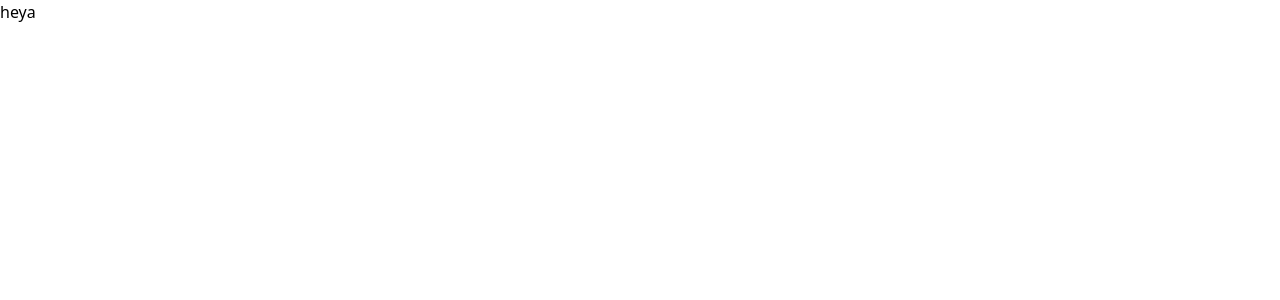
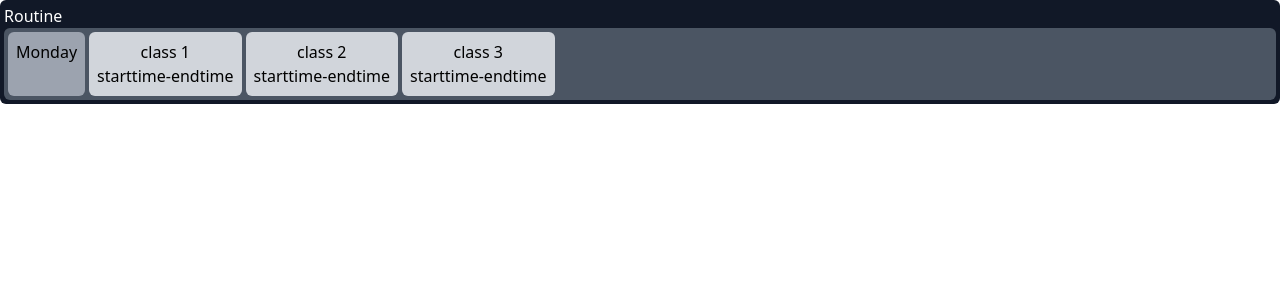
Before and after one commit to spiritinchains/slotr-frontend, a React (Create React App) app: page / in a window 1280 px wide. Shown: the top 300 px of the page. Built offline with nearby package versions, Linux system fonts and the light colour scheme.

Commit message:
Implement completely basic components

```diff
--- a/src/App.tsx
+++ b/src/App.tsx
@@ -1,9 +1,19 @@
-import React from 'react';
+import React from "react";
 
-function App() {
+import Timetable from "./components/Timetable";
+import Row from "./components/Row";
+import Timeslot from "./components/Timeslot";
+
+const App = () => {
   return (
-    <div>heya</div>
+  <Timetable>
+    <Row title="Monday">
+      <Timeslot title="class 1" />
+      <Timeslot title="class 2" />
+      <Timeslot title="class 3" />
+    </Row>
+  </Timetable>
   );
-}
+};
 
 export default App;
--- /dev/null
+++ b/src/components/Row.tsx
@@ -0,0 +1,10 @@
+const Row = (props: any) => {
+  return (
+    <div className="minicard-row bg-gray-600 flex">
+      <div className="minicard bg-gray-400 align-middle">{props.title}</div>
+      {props.children}
+    </div>
+  );
+};
+
+export default Row;
--- /dev/null
+++ b/src/components/Timeslot.tsx
@@ -0,0 +1,10 @@
+const Timeslot = (props: any) => {
+  return (
+    <div className="minicard bg-gray-300">
+      {props.title} <br/>
+      starttime-endtime
+    </div>
+  );
+};
+
+export default Timeslot;
--- /dev/null
+++ b/src/components/Timetable.tsx
@@ -0,0 +1,10 @@
+const Timetable = (props: any) => {
+  return (
+    <div className="timetable bg-gray-900">
+      <span className="text-white">Routine</span>
+      {props.children}
+    </div>
+  )
+};
+
+export default Timetable;
--- a/src/index.css
+++ b/src/index.css
@@ -2,3 +2,15 @@
 @tailwind base;
 @tailwind components;
 @tailwind utilities;
+
+.timetable {
+	@apply p-1 m-0 rounded-md
+}
+
+.minicard {
+	@apply p-2 mr-1 rounded-md text-center
+}
+
+.minicard-row {
+	@apply p-1 m-0 rounded-md
+}
```
